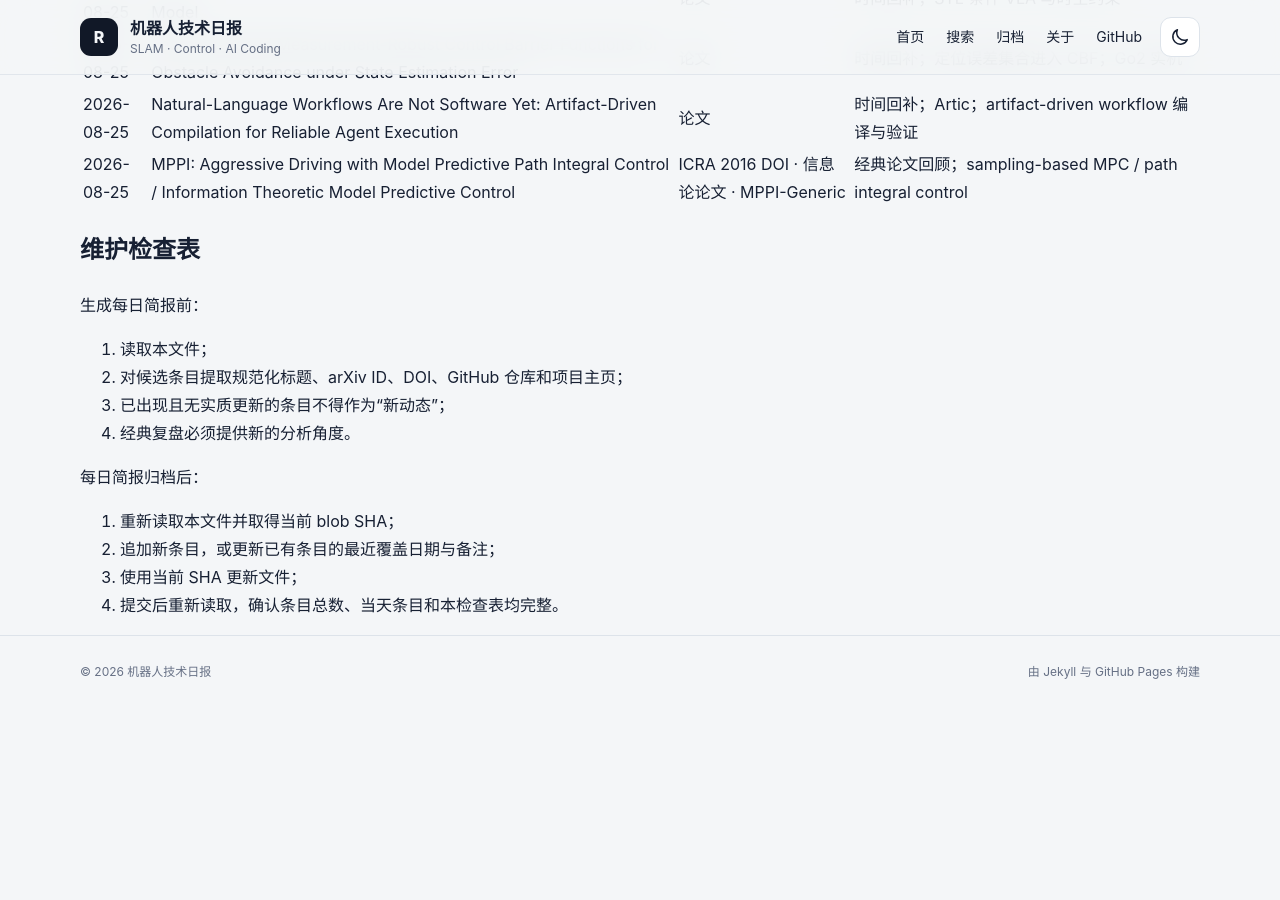
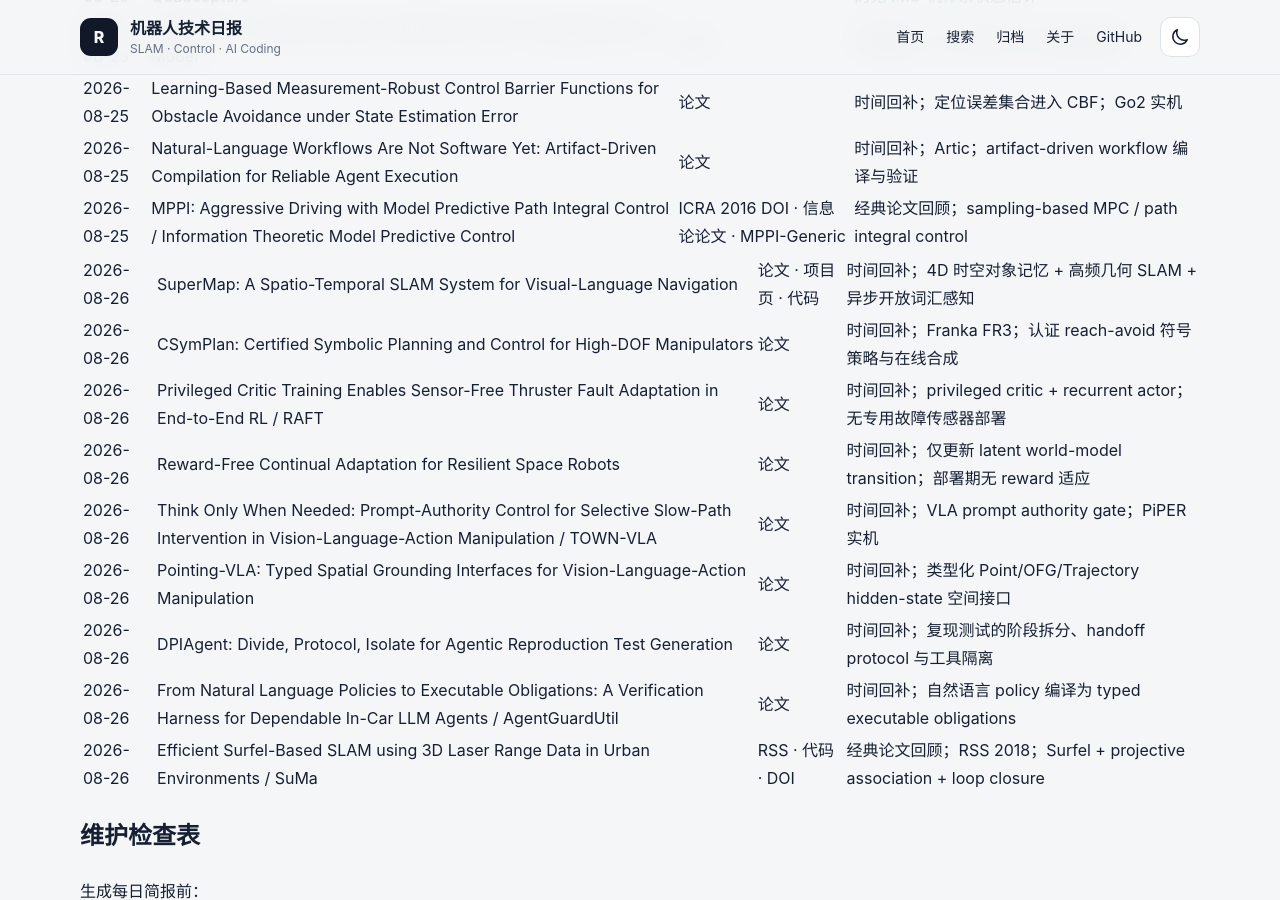
Before and after one commit to helywin/daily, a Jekyll site: the page built from robotics-brief-covered-items.md, in a window 1280 px wide and 900 px high, scrolled down 26245 px. Built offline with Jekyll 4.4.1, drawn with Linux system fonts in a browser that asks for light colours; our own code applies the rules of GitHub Pages for plain Markdown files; before the commit the page ends 26953 px from its top, so only the background shows below that; some of the changed text lies outside the part shown.

Commit message:
docs: update robotics brief coverage index for 2026-08-26

```diff
--- a/robotics-brief-covered-items.md
+++ b/robotics-brief-covered-items.md
@@ -1,6 +1,6 @@
 # 机器人技术简报已覆盖条目索引
 
-> 最后更新：2026-08-25（Asia/Shanghai）
+> 最后更新：2026-08-26（Asia/Shanghai）
 >
 > 用途：每日简报选题前强制查重。本文件保留全部历史条目的最近覆盖日期、规范标题、至少一个可直接访问的原始来源和必要备注。
 >
@@ -47,6 +47,8 @@
 > 2026-08-24 新增 8 条主动态与 1 条经典论文回顾，共 406 条。
 >
 > 2026-08-25 新增 8 条主动态与 1 条经典论文回顾，共 415 条。
+>
+> 2026-08-26 新增 8 条主动态与 1 条经典论文回顾，共 424 条。
 
 ## 已核验条目
 
@@ -468,6 +470,16 @@
 | 2026-08-25 | Natural-Language Workflows Are Not Software Yet: Artifact-Driven Compilation for Reliable Agent Execution | [论文](https://arxiv.org/abs/2608.21341) | 时间回补；Artic；artifact-driven workflow 编译与验证 |
 | 2026-08-25 | MPPI: Aggressive Driving with Model Predictive Path Integral Control / Information Theoretic Model Predictive Control | [ICRA 2016 DOI](https://doi.org/10.1109/ICRA.2016.7487277) · [信息论论文](https://arxiv.org/abs/1707.02342) · [MPPI-Generic](https://github.com/ACDSLab/MPPI-Generic) | 经典论文回顾；sampling-based MPC / path integral control |
 
+| 2026-08-26 | SuperMap: A Spatio-Temporal SLAM System for Visual-Language Navigation | [论文](https://arxiv.org/abs/2608.22896) · [项目页](https://superodometry.com/supermap) · [代码](https://github.com/superxslam/SuperMap) | 时间回补；4D 时空对象记忆 + 高频几何 SLAM + 异步开放词汇感知 |
+| 2026-08-26 | CSymPlan: Certified Symbolic Planning and Control for High-DOF Manipulators | [论文](https://arxiv.org/abs/2608.22983) | 时间回补；Franka FR3；认证 reach-avoid 符号策略与在线合成 |
+| 2026-08-26 | Privileged Critic Training Enables Sensor-Free Thruster Fault Adaptation in End-to-End RL / RAFT | [论文](https://arxiv.org/abs/2608.22976) | 时间回补；privileged critic + recurrent actor；无专用故障传感器部署 |
+| 2026-08-26 | Reward-Free Continual Adaptation for Resilient Space Robots | [论文](https://arxiv.org/abs/2608.23452) | 时间回补；仅更新 latent world-model transition；部署期无 reward 适应 |
+| 2026-08-26 | Think Only When Needed: Prompt-Authority Control for Selective Slow-Path Intervention in Vision-Language-Action Manipulation / TOWN-VLA | [论文](https://arxiv.org/abs/2608.23224) | 时间回补；VLA prompt authority gate；PiPER 实机 |
+| 2026-08-26 | Pointing-VLA: Typed Spatial Grounding Interfaces for Vision-Language-Action Manipulation | [论文](https://arxiv.org/abs/2608.23138) | 时间回补；类型化 Point/OFG/Trajectory hidden-state 空间接口 |
+| 2026-08-26 | DPIAgent: Divide, Protocol, Isolate for Agentic Reproduction Test Generation | [论文](https://arxiv.org/abs/2608.23341) | 时间回补；复现测试的阶段拆分、handoff protocol 与工具隔离 |
+| 2026-08-26 | From Natural Language Policies to Executable Obligations: A Verification Harness for Dependable In-Car LLM Agents / AgentGuardUtil | [论文](https://arxiv.org/abs/2608.23282) | 时间回补；自然语言 policy 编译为 typed executable obligations |
+| 2026-08-26 | Efficient Surfel-Based SLAM using 3D Laser Range Data in Urban Environments / SuMa | [RSS](https://m.roboticsproceedings.org/rss14/p16.html) · [代码](https://github.com/jbehley/SuMa) · [DOI](https://doi.org/10.15607/RSS.2018.XIV.016) | 经典论文回顾；RSS 2018；Surfel + projective association + loop closure |
+
 ## 维护检查表
 
 生成每日简报前：
```
Also changed, not shown: .github/workflows/update-robotics-index-2026-08-26.yml (deleted).
